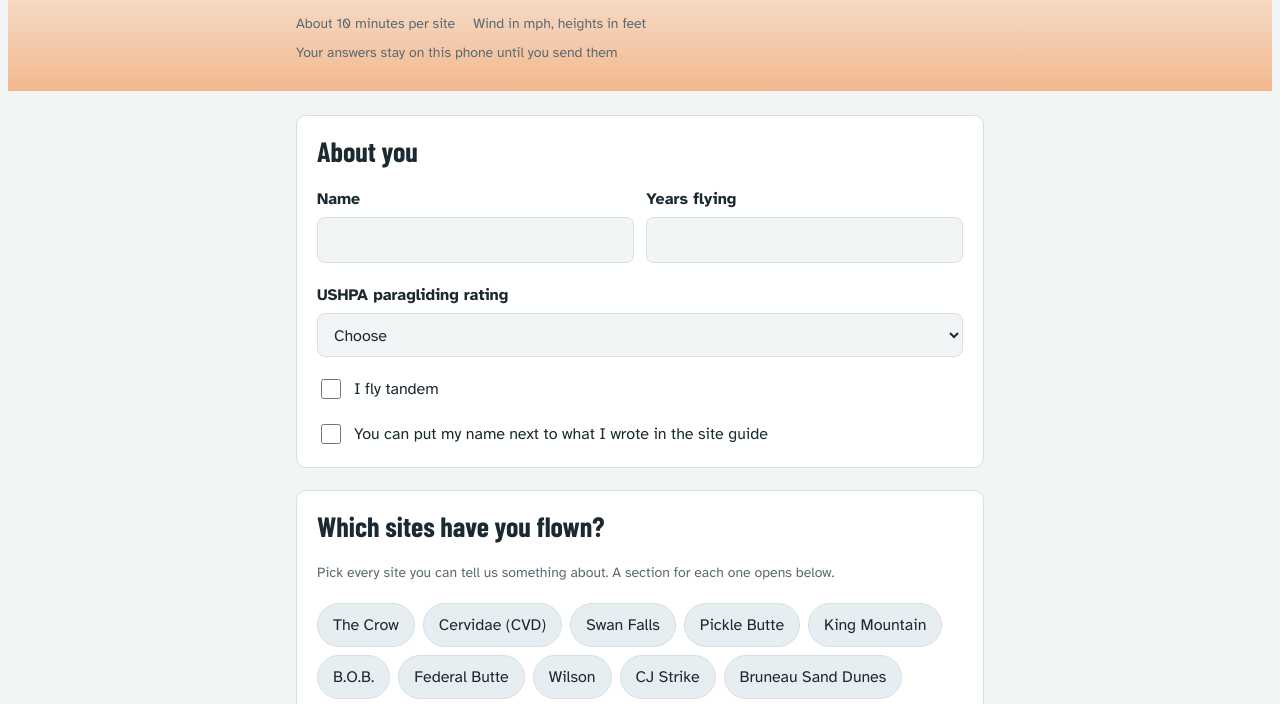
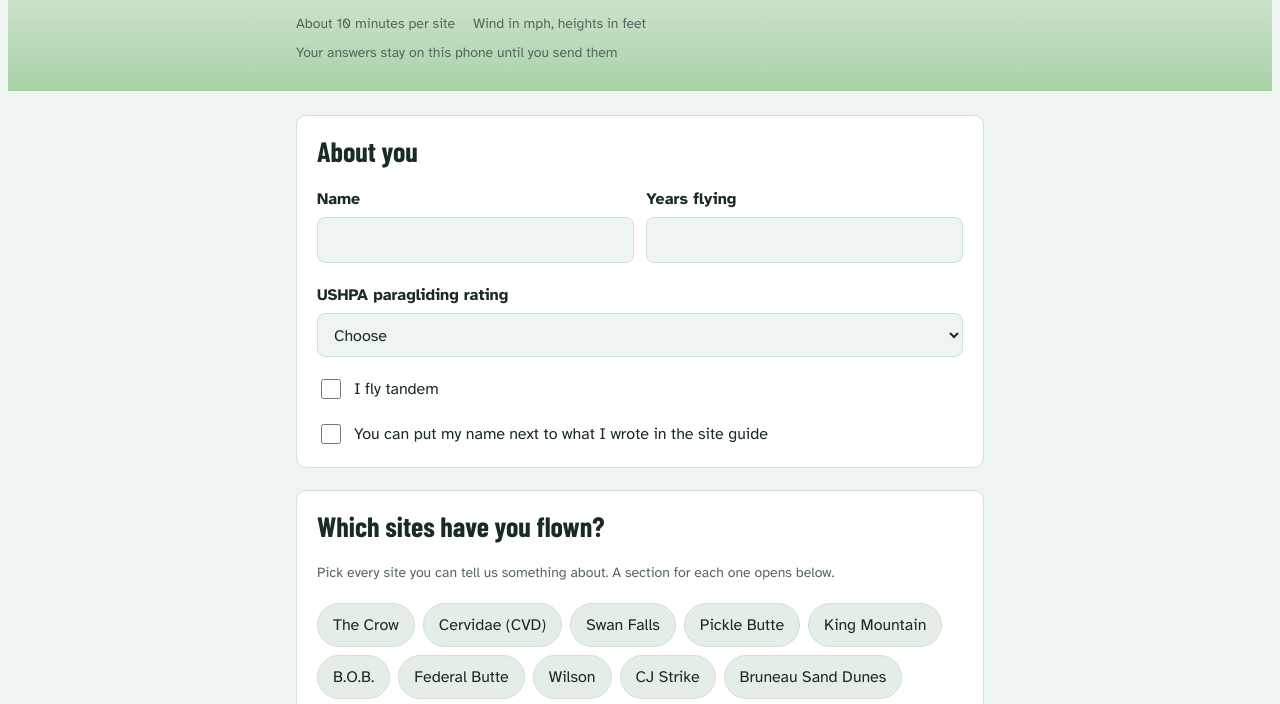
Before and after one commit to offgrid-pilot/site-survey, a plain HTML site: page index.html in a window 1280 px wide. Shown: the part 280-984 px from the top of the page. Drawn offline with nearby package versions, Linux system fonts and the light colour scheme.

Commit message:
Wilderness theme
Co-Authored-By: Claude Opus 5.5 <noreply@anthropic.com>

```diff
--- a/index.html
+++ b/index.html
@@ -12,42 +12,43 @@
 <link rel="preconnect" href="https://fonts.gstatic.com" crossorigin>
 <link rel="stylesheet" href="https://fonts.googleapis.com/css2?family=Atkinson+Hyperlegible:ital,wght@0,400;0,700;1,400&family=Barlow+Condensed:wght@500;600;700&display=swap">
 <style>
-/* Layout: one narrow column like a pilot's kneeboard card; the sunrise band on top, one card per site. */
+/* Layout: one narrow column like a pilot's kneeboard card; the wilderness band on top, one card per site. */
 :root {
-  --bg: #f2f5f6;
+  /* Wilderness theme from the app (ui/theme/Theme.kt): lake teal accent, sky to forest gradient. */
+  --bg: #eef4f0;
   --surface: #ffffff;
-  --ink: #1b2a30;
-  --muted: #5b6b72;
-  --line: #d6dfe2;
-  --sky: #1f5e7e;
-  --accent: #cf5a26;
+  --ink: #1a2a24;
+  --muted: #56685f;
+  --line: #d2e0d6;
+  --sky: #2a5e33;
+  --accent: #22656e;
   --accent-ink: #ffffff;
-  --chip: #e7eef1;
-  --chip-on: #1f5e7e;
+  --chip: #e4eee7;
+  --chip-on: #22656e;
   --chip-on-ink: #ffffff;
-  --band-a: #b4dce8;
-  --band-b: #f6ebe0;
-  --band-c: #f3b88e;
+  --band-a: #b9dceb;
+  --band-b: #e6f0e6;
+  --band-c: #a9d2a8;
   --ok: #2a6e3f;
   --display: "Barlow Condensed", "Arial Narrow", "Roboto Condensed", sans-serif;
   --body: "Atkinson Hyperlegible", system-ui, -apple-system, "Segoe UI", sans-serif;
 }
 @media (prefers-color-scheme: dark) {
   :root:not([data-theme="light"]) {
-    --bg: #11181b; --surface: #1a2428; --ink: #e6eef0; --muted: #9aaab0; --line: #2c3a40;
-    --sky: #7fb6cf; --accent: #ec8f57; --accent-ink: #1b1209; --chip: #24323a; --chip-on: #7fb6cf; --chip-on-ink: #0d1a20;
-    --band-a: #1f4756; --band-b: #3a3330; --band-c: #6b3a22; --ok: #7fc795; color-scheme: dark;
+    --bg: #101814; --surface: #18231d; --ink: #e4eee7; --muted: #98aa9f; --line: #2a3a31;
+    --sky: #8dbf8a; --accent: #6fb3bc; --accent-ink: #0c1a1c; --chip: #223029; --chip-on: #6fb3bc; --chip-on-ink: #0c1a1c;
+    --band-a: #1f4f63; --band-b: #26382e; --band-c: #2a5e33; --ok: #7fc795; color-scheme: dark;
   }
 }
 :root[data-theme="dark"] {
-  --bg: #11181b; --surface: #1a2428; --ink: #e6eef0; --muted: #9aaab0; --line: #2c3a40;
-  --sky: #7fb6cf; --accent: #ec8f57; --accent-ink: #1b1209; --chip: #24323a; --chip-on: #7fb6cf; --chip-on-ink: #0d1a20;
-  --band-a: #1f4756; --band-b: #3a3330; --band-c: #6b3a22; --ok: #7fc795; color-scheme: dark;
+  --bg: #101814; --surface: #18231d; --ink: #e4eee7; --muted: #98aa9f; --line: #2a3a31;
+  --sky: #8dbf8a; --accent: #6fb3bc; --accent-ink: #0c1a1c; --chip: #223029; --chip-on: #6fb3bc; --chip-on-ink: #0c1a1c;
+  --band-a: #1f4f63; --band-b: #26382e; --band-c: #2a5e33; --ok: #7fc795; color-scheme: dark;
 }
 * { box-sizing: border-box; }
 [hidden] { display: none !important; }
 body { background: var(--bg); color: var(--ink); font-family: var(--body); font-size: 16px; line-height: 1.5; }
-.band { background: linear-gradient(180deg, var(--band-a) 0%, var(--band-b) 62%, var(--band-c) 100%); }
+.band { background: linear-gradient(180deg, var(--band-a) 0%, var(--band-b) 55%, var(--band-c) 100%); }
 .wrap { max-width: 720px; margin: 0 auto; padding-left: max(16px, env(safe-area-inset-left, 0px)); padding-right: max(16px, env(safe-area-inset-right, 0px)); }
 header .wrap { padding-block: 36px 28px; }
 .eyebrow { font-family: var(--display); font-weight: 600; letter-spacing: .12em; text-transform: uppercase; font-size: 14px; color: var(--sky); }
```
